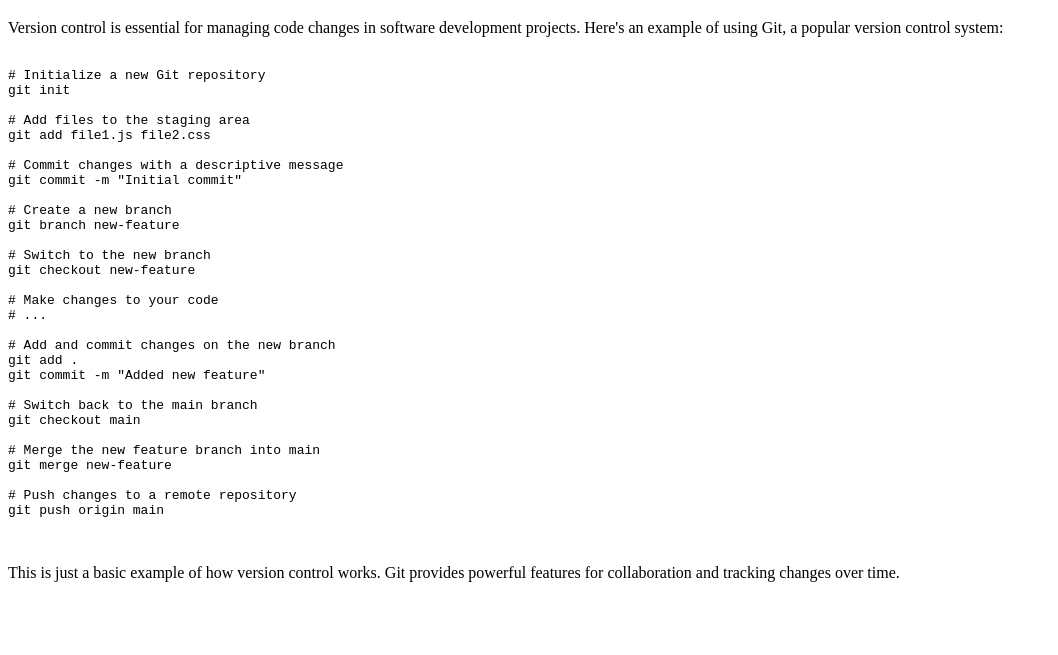
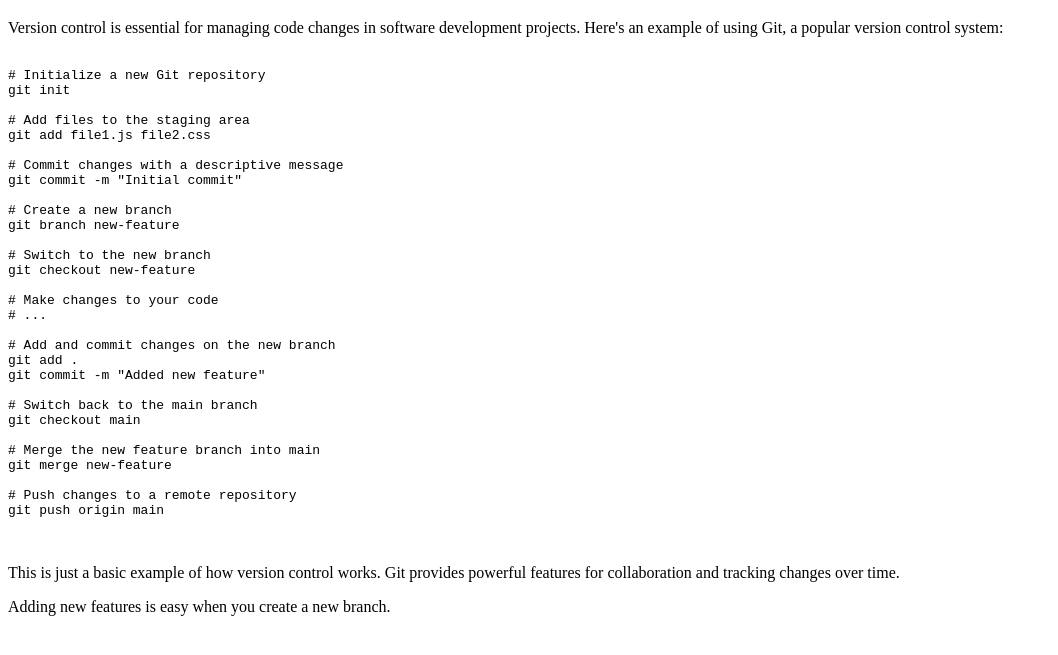
Before and after one commit to RedLouis/version_control, a plain HTML site: page index.html in a window 1280 px wide. Shown: the part 61-716 px from the top of the page, without its empty margins (0-1058 px from the left). Drawn offline with Linux system fonts and the light colour scheme.

Commit message:
added feature

```diff
--- a/index.html
+++ b/index.html
@@ -44,5 +44,6 @@
     </pre>
 
     <p>This is just a basic example of how version control works. Git provides powerful features for collaboration and tracking changes over time.</p>
+    <p>Adding new features is easy when you create a new branch.</p>
 </body>
 </html>
```
